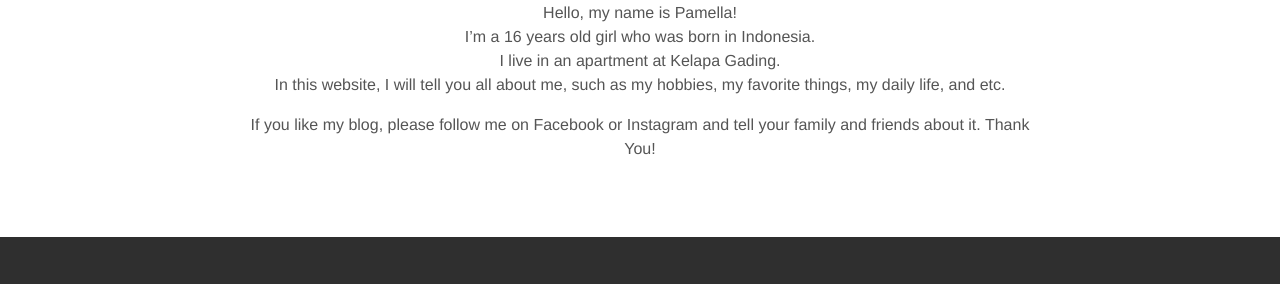
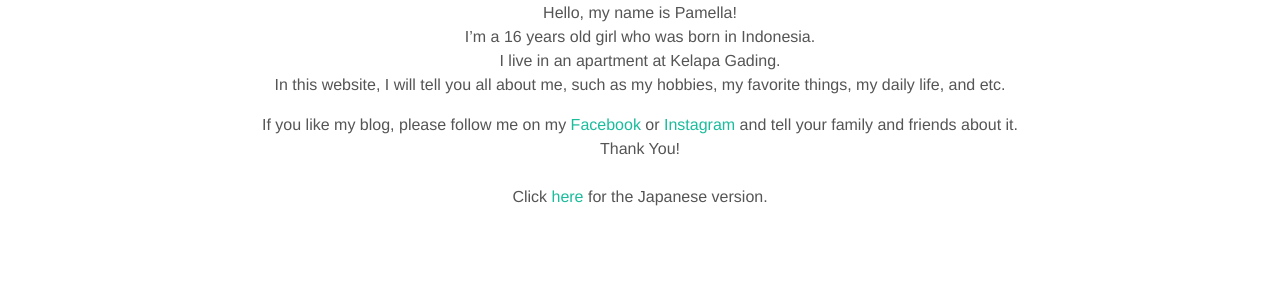
Before and after one commit to pamellacathryn/pamellacathryn.github.io, a plain HTML site: page about.html in a window 1280 px wide. Shown: the part 489-773 px from the top of the page. Drawn offline with Linux system fonts and the light colour scheme.

Commit message:
Update about.html

```diff
--- a/about.html
+++ b/about.html
@@ -27,7 +27,9 @@
       I live in an apartment at Kelapa Gading. <br>
       In this website, I will tell you all about me, such as my hobbies, my favorite things, my daily life, and etc.
     </p>
-    <p>If you like my blog, please follow me on Facebook or Instagram and tell your family and friends about it. Thank You!
+    <p>If you like my blog, please follow me on my <a href="https://www.facebook.com/pamella.cathryn">Facebook</a> or <a href="https://www.instagram.com/pamellacathryn/">Instagram</a> and tell your family and friends about it. <br>
+      Thank You!<br><br>
+      Click <a href="aboutjap.html">here</a> for the Japanese version.
     </p>
   </div>
 </div>
```
